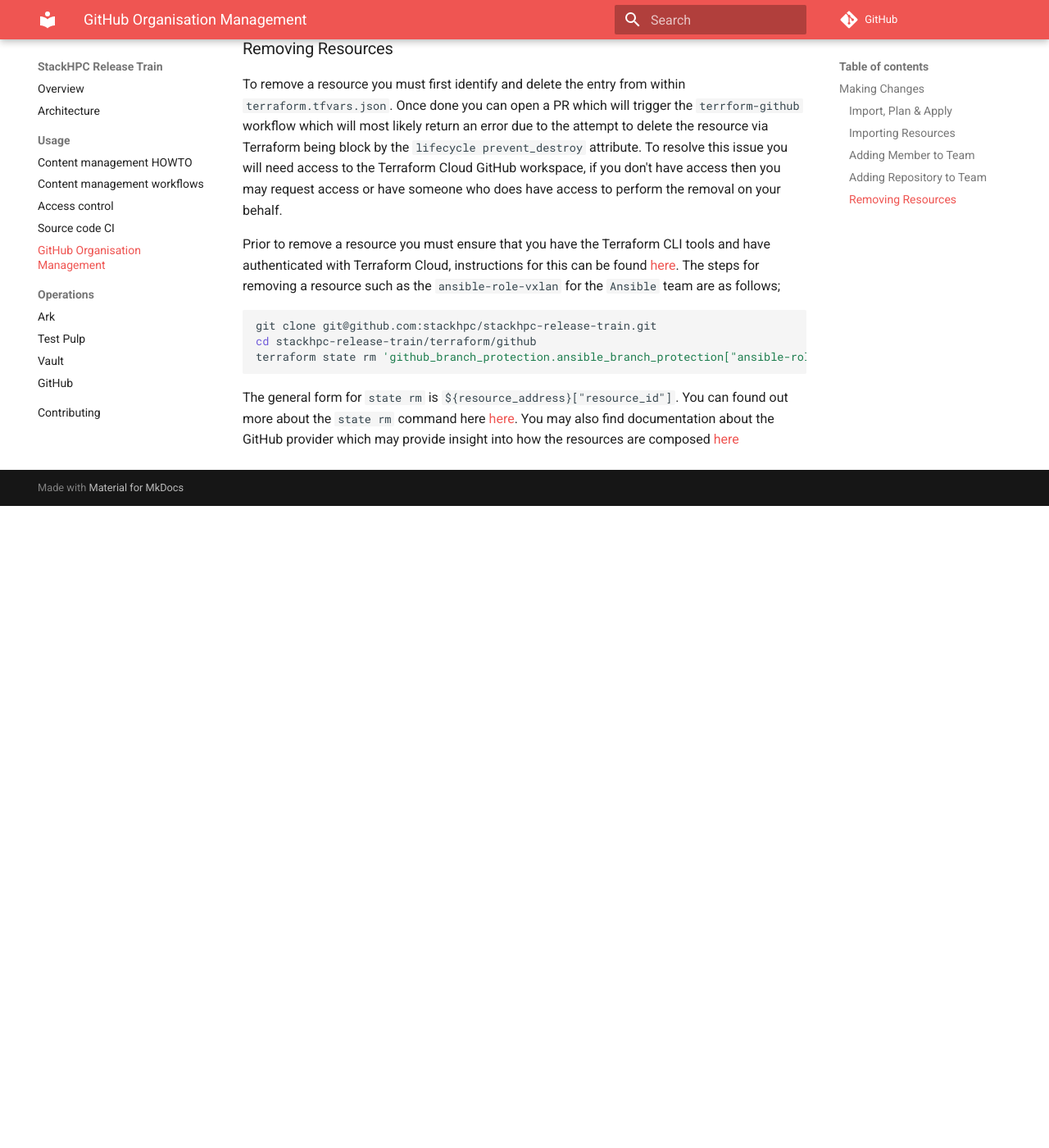
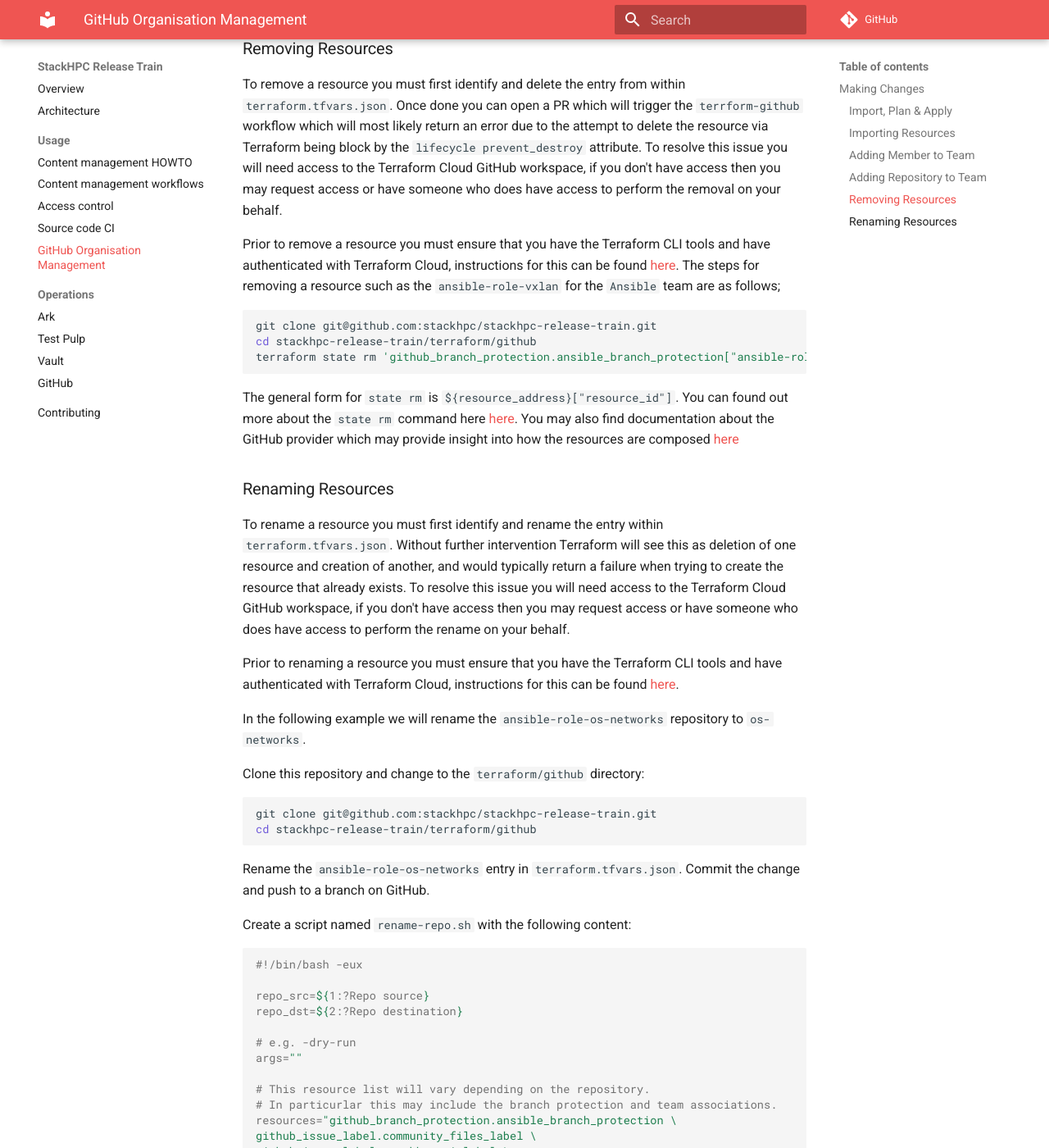
Before and after one commit to stackhpc/stackhpc-release-train, an MkDocs documentation site: the page built from docs/usage/github-organisation-management.md, in a window 1280 px wide and 1400 px high, scrolled down 2873 px. Shown: the whole window at 82% size. Built offline with MkDocs 1.6.1 and Material for MkDocs 9.7.7, drawn with Linux system fonts in a browser that asks for light colours; comment, search, counter and statistics services are not loaded; before the commit the page ends 3490 px from its top, so only the background shows below that; some of the changed text lies outside the part shown.

Commit message:
docs: Add info on renaming GitHub repositories

````diff
--- a/docs/usage/github-organisation-management.md
+++ b/docs/usage/github-organisation-management.md
@@ -118,3 +118,66 @@ terraform state rm 'github_branch_protection.ansible_branch_protection["ansible-
 The general form for `state rm` is `${resource_address}["resource_id"]`.
 You can found out more about the `state rm` command here [here](https://www.terraform.io/cli/commands/state/rm).
 You may also find documentation about the GitHub provider which may provide insight into how the resources are composed [here](https://registry.terraform.io/providers/integrations/github/latest/docs)
+
+### Renaming Resources
+
+To rename a resource you must first identify and rename the entry within `terraform.tfvars.json`.
+Without further intervention Terraform will see this as deletion of one resource and creation of another, and would typically return a failure when trying to create the resource that already exists.
+To resolve this issue you will need access to the Terraform Cloud GitHub workspace, if you don't have access then you may request access or have someone who does have access to perform the rename on your behalf.
+
+Prior to renaming a resource you must ensure that you have the Terraform CLI tools and have authenticated with Terraform Cloud, instructions for this can be found [here](https://www.terraform.io/cli/commands/login).
+
+In the following example we will rename the `ansible-role-os-networks` repository to `os-networks`.
+
+Clone this repository and change to the `terraform/github` directory:
+
+```sh
+git clone git@github.com:stackhpc/stackhpc-release-train.git
+cd stackhpc-release-train/terraform/github
+```
+
+Rename the `ansible-role-os-networks` entry in `terraform.tfvars.json`.
+Commit the change and push to a branch on GitHub.
+
+Create a script named `rename-repo.sh` with the following content:
+
+```sh
+#!/bin/bash -eux
+
+repo_src=${1:?Repo source}
+repo_dst=${2:?Repo destination}
+
+# e.g. -dry-run
+args=""
+
+# This resource list will vary depending on the repository.
+# In particurlar this may include the branch protection and team associations.
+resources="github_branch_protection.ansible_branch_protection \
+github_issue_label.community_files_label \
+github_issue_label.stackhpc_ci_label \
+github_issue_label.workflows_label \
+github_team_repository.admin_repositories \
+github_team_repository.ansible_repositories \
+github_team_repository.developers_repositories \
+github_repository.repositories"
+
+for resource in $resources; do
+  terraform state mv $args "$resource[\"$repo_src\"]" "$resource[\"$repo_dst\"]"
+done
+```
+
+Edit the `resources` list based on the output of `terraform state list | grep <repo>`
+
+Make the script executable:
+
+```sh
+chmod +x rename-repo.sh
+```
+
+Run the script to rename the repository. Note that this will directly update the state file in Terraform cloud:
+
+```sh
+./rename-repo.sh ansible-role-os-networks os-networks
+```
+
+Create a PR for the changes.
````
